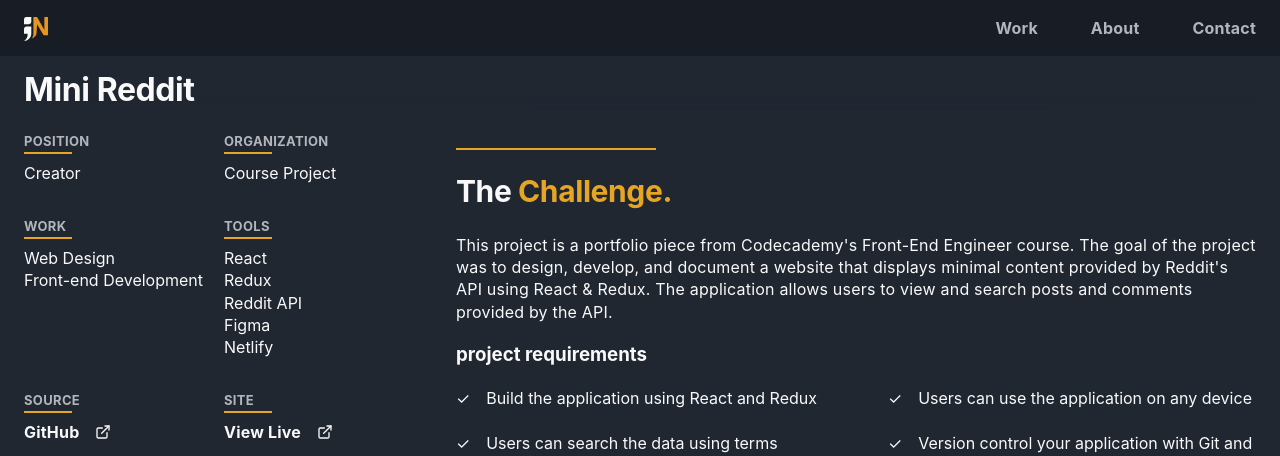
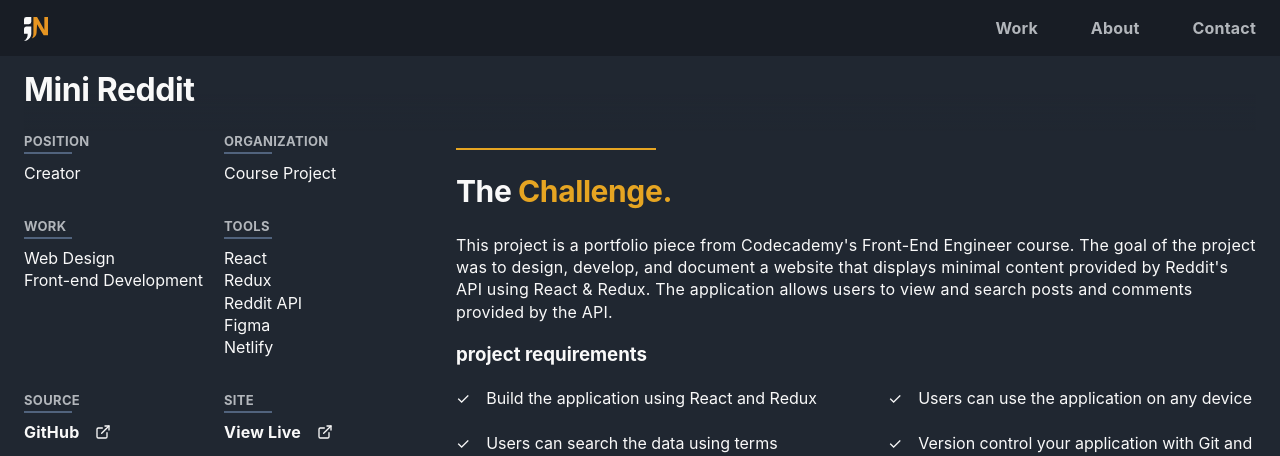
Before and after one commit to NeffCodes/Portfolio-v2.0, a Next.js app: page /projects/mini-reddit in a window 1280 px wide. Shown: the top 456 px of the page. Built offline with nearby package versions, Linux system fonts and the light colour scheme.

Commit message:
Change article header line color

```diff
--- a/src/common/components/articleHeader/ArticleHeader.module.css
+++ b/src/common/components/articleHeader/ArticleHeader.module.css
@@ -28,7 +28,7 @@
   left: 0;
   width: 3rem;
   height: 2px;
-  background-color: var(--orange);
+  background-color: var(--navy-lightest);
 }
 
 .link_container {
```
